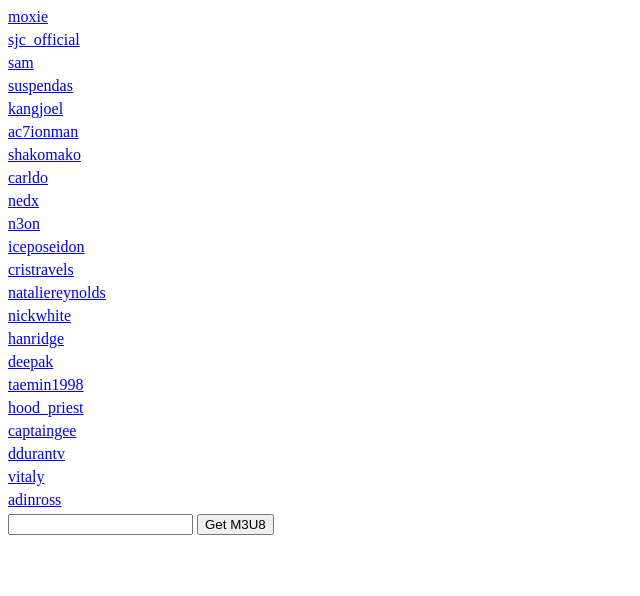
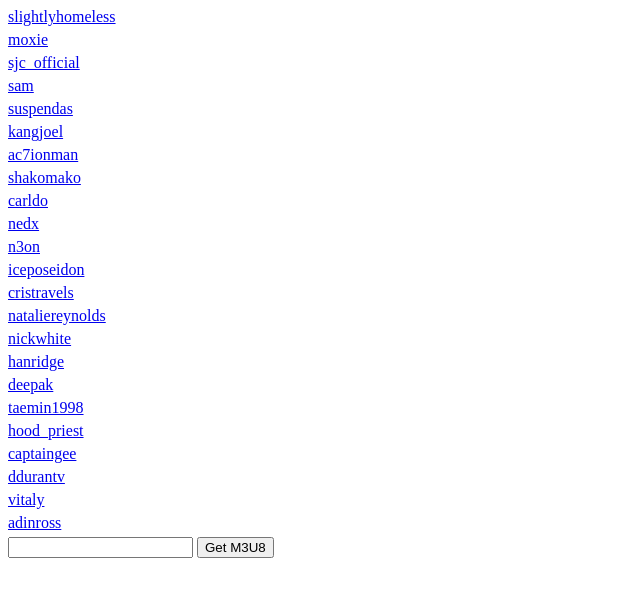
Before and after one commit to etapic/kickextact, a plain HTML site: page index.html in a window 1280 px wide. Shown: the whole page, without its empty margins (0-640 px from the left). Drawn offline with Linux system fonts and the light colour scheme.

Commit message:
Update index.html

```diff
--- a/index.html
+++ b/index.html
@@ -20,7 +20,7 @@
 
   <script>
 
-    const presetStreamers = ["moxie","sjc_official","sam", "suspendas", "kangjoel", "ac7ionman", "shakomako", "carldo", "nedx", "n3on", "iceposeidon", "cristravels", "nataliereynolds", "nickwhite", "hanridge", "deepak", "taemin1998", "hood_priest", "captaingee", "ddurantv", "vitaly", "adinross"];
+    const presetStreamers = ["slightlyhomeless","moxie","sjc_official","sam", "suspendas", "kangjoel", "ac7ionman", "shakomako", "carldo", "nedx", "n3on", "iceposeidon", "cristravels", "nataliereynolds", "nickwhite", "hanridge", "deepak", "taemin1998", "hood_priest", "captaingee", "ddurantv", "vitaly", "adinross"];
     function createPresetLinks() {
       const linksContainer = document.getElementById("presetLinks");
       presetStreamers.forEach(name => {
```
